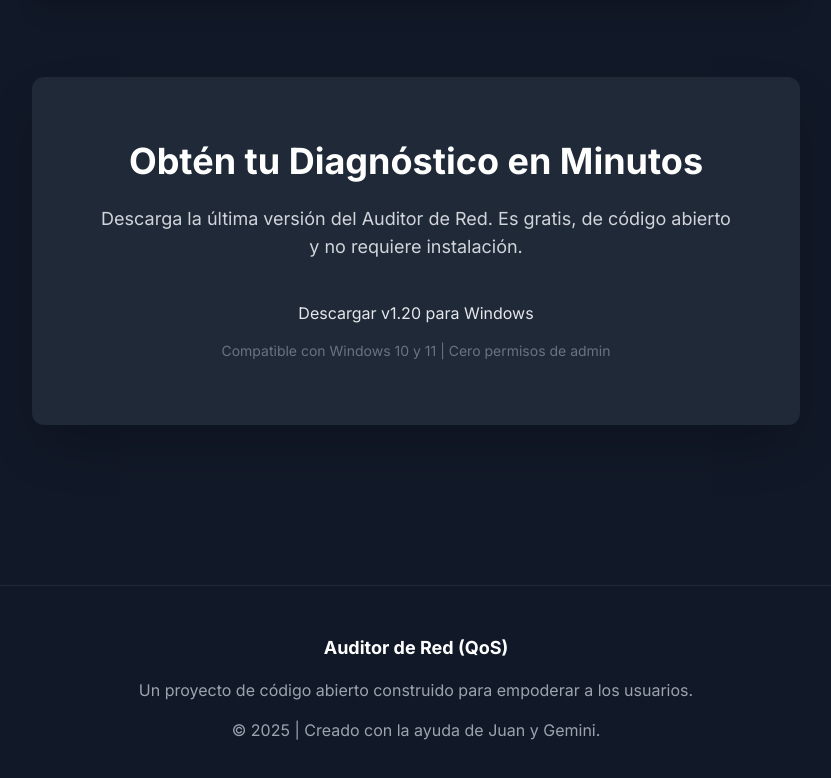
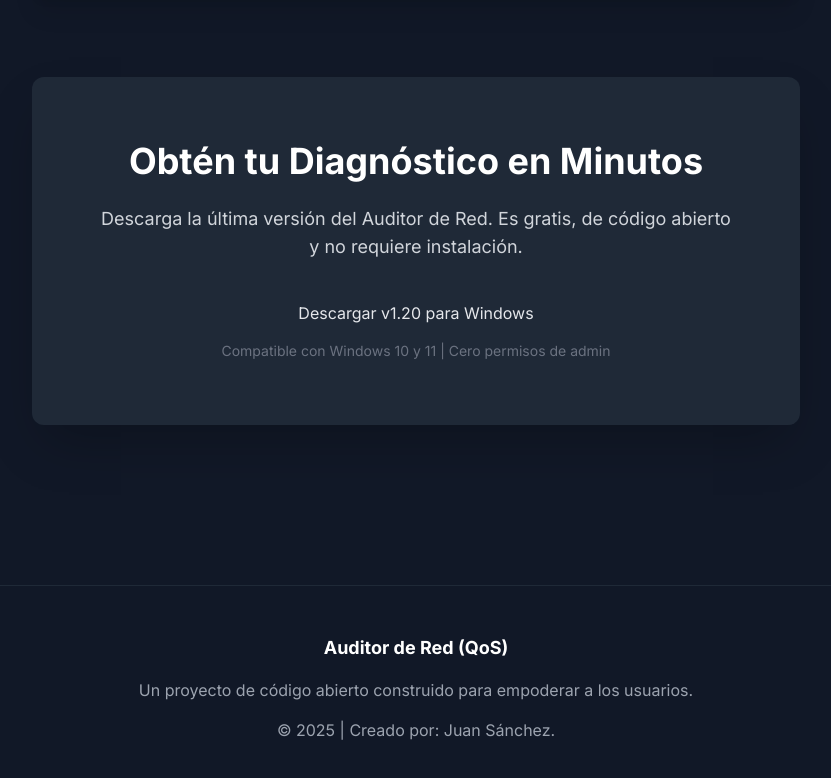
Before and after one commit to juannmar9405-cpu/Diagnostico_De_Red_Con_IA, a plain HTML site: page index.html in a window 1280 px wide. Shown: the part 2581-3359 px from the top of the page, without its empty margins (224-1055 px from the left). Drawn offline with nearby package versions, Linux system fonts and the light colour scheme.

```diff
--- a/index.html
+++ b/index.html
@@ -186,7 +186,7 @@
         <div class="container mx-auto max-w-6xl px-6 text-center">
             <p class="text-lg font-bold text-white mb-4">Auditor de Red (QoS)</p>
             <p class="mb-4">Un proyecto de código abierto construido para empoderar a los usuarios.</p>
-            <p>&copy; 2025 | Creado con la ayuda de Juan y Gemini.</p>
+            <p>&copy; 2025 | Creado por: Juan Sánchez.</p>
         </div>
     </footer>
 
```
